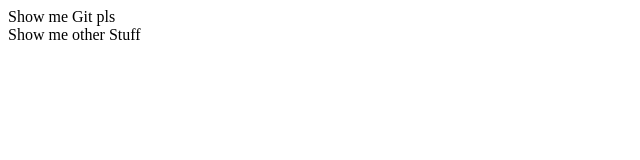
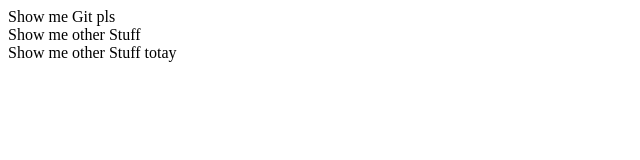
Before and after one commit to pillow89/Test, a plain HTML site: page Frontend/Design/index.html in a window 1280 px wide. Shown: the whole page, without its empty margins (0-640 px from the left). Drawn offline with Linux system fonts and the light colour scheme.

Commit message:
Testtext

```diff
--- a/Frontend/Design/index.html
+++ b/Frontend/Design/index.html
@@ -7,5 +7,6 @@
     <body>
         <div>Show me Git pls</div>
         <div>Show me other Stuff</div>
+        <div>Show me other Stuff totay</div>
     </body>
 </html>
```
